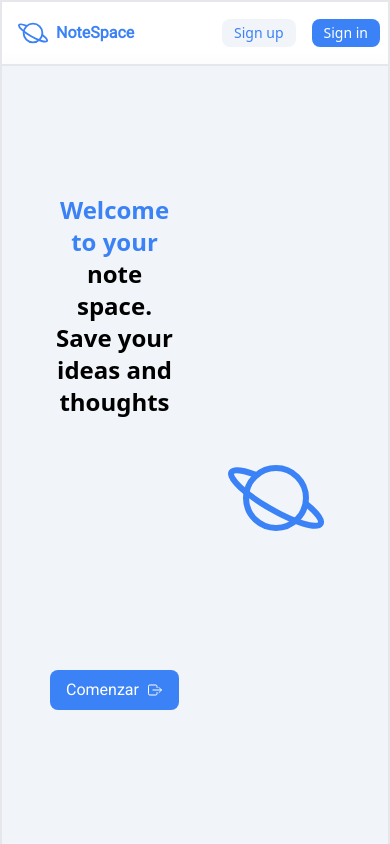
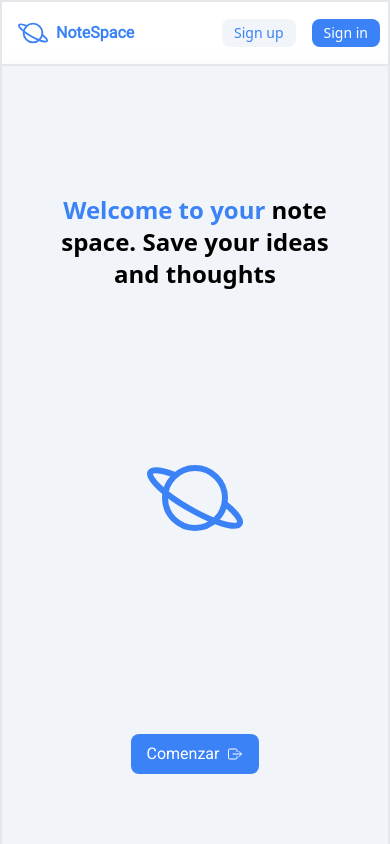
Before and after one commit to ignaciooocs/cleck-next13, a Next.js app: page / in a window 390 px wide. Shown: the top 844 px of the page. Built offline with nearby package versions, Linux system fonts and the light colour scheme; no server answers.

Commit message:
Adapted for mobile

```diff
--- a/src/app/page.tsx
+++ b/src/app/page.tsx
@@ -3,18 +3,21 @@ import { IoPlanetOutline } from "react-icons/io5";
 
 const Home = async () => {
   return (
-    <div className='flex flex-col gap-6 items-center h-full'>
-      <section className='grid grid-cols-4 grid-rows-4 items-center border-2 px-8 py-12 w-full bg-slate-100'>
-          <article className='row-start-1 row-end-3 col-start-1 col-end-3 p-4 flex justify-center items-center py-12'>
-          <h2 className='text-center py-8 font-sans font-bold text-2xl firs-line:text-blue-500'><span className='text-blue-500'>Welcome to your</span> note space.  Save your ideas and thoughts</h2>
-          </article>
-          <article className='row-start-1 row-end-5 col-start-3 col-end-5  p-4 flex justify-center items-center py-12'>
-            <IoPlanetOutline className='text-8xl text-blue-500 my-8' />
-          </article>
-          <ButtonWelcome />
+    <div className="flex flex-col gap-6 items-center h-full">
+      <section className="grid grid-cols-4 grid-rows-3 sm:grid-rows-4 items-center border-2 px-8 py-12 w-full bg-slate-100">
+        <article className="row-start-1 row-end-2 col-start-1 col-end-5 p-4 flex justify-center items-center py-12 sm:row-start-1 sm:row-end-3 sm:col-start-1 sm:col-end-3">
+          <h2 className="text-center py-8 font-sans font-bold text-2xl firs-line:text-blue-500">
+            <span className="text-blue-500">Welcome to your</span> note space.
+            Save your ideas and thoughts
+          </h2>
+        </article>
+        <article className="row-start-2 row-end-3 col-start-1 col-end-5  p-4 flex justify-center items-center py-12 sm:row-start-1 sm:row-end-5 sm:col-start-3 sm:col-end-5">
+          <IoPlanetOutline className="text-8xl text-blue-500 my-8" />
+        </article>
+        <ButtonWelcome />
       </section>
     </div>
-  )
+  );
 }
 
 export default Home
--- a/src/components/ButtonWelcome.tsx
+++ b/src/components/ButtonWelcome.tsx
@@ -10,18 +10,32 @@ const ButtonWelcome = () => {
   const user = useUser()
 
   return (
-    <div className='flex justify-center row-start-3 row-end-5 col-start-1 col-end-3'>
-      <button onClick={() => setactive(!active)} className='relative z-10 flex items-center gap-2 bg-blue-500 text-white rounded-lg px-4 py-2'>
+    <div className="flex justify-center row-start-3 row-end-4 col-start-1 col-end-5 sm:row-start-3 sm:row-end-5 sm:col-start-1 sm:col-end-3">
+      <button
+        onClick={() => setactive(!active)}
+        className="relative z-10 flex items-center gap-2 bg-blue-500 text-white rounded-lg px-4 py-2"
+      >
         Comenzar
-        <IoExitOutline className='text-md font-bold' />
-        {active &&
-        <div className="shadow-md shadow-slate-300 flex justify-center items-center bg-white rounded-lg py-4 px-3 absolute bottom-12 -right-16">
-        {!user.isSignedIn ? <RouteLogout class='flex-col' /> : <Link href='/dashboard' color='rgb(255,255,255)' underline='none' className='bg-blue-500 text-white rounded-lg px-4 py-2'>my space</Link>}
-        </div>
-        }
+        <IoExitOutline className="text-md font-bold" />
+        {active && (
+          <div className="shadow-md shadow-slate-300 flex justify-center items-center bg-white rounded-lg py-4 px-3 absolute bottom-12 -right-16">
+            {!user.isSignedIn ? (
+              <RouteLogout class="flex-col" />
+            ) : (
+              <Link
+                href="/dashboard"
+                color="rgb(255,255,255)"
+                underline="none"
+                className="bg-blue-500 text-white rounded-lg px-4 py-2"
+              >
+                my space
+              </Link>
+            )}
+          </div>
+        )}
       </button>
     </div>
-  )
+  );
 }
 
 export default ButtonWelcome
--- a/src/components/Navbar.tsx
+++ b/src/components/Navbar.tsx
@@ -12,7 +12,7 @@ const Navbar = () => {
     <nav className='flex justify-between items-center'>
       <Link href='/' className=' flex gap-2 p-4 items-center'>
         <IoPlanetOutline className='text-3xl text-blue-500 font-bold' />
-        <span className='font-bold text-blue-500'>NoteSpace</span>
+        <h1 className='font-bold text-blue-500'>NoteSpace</h1>
       </Link>
       {!user.isLoaded
         ? <Navuser />
```
